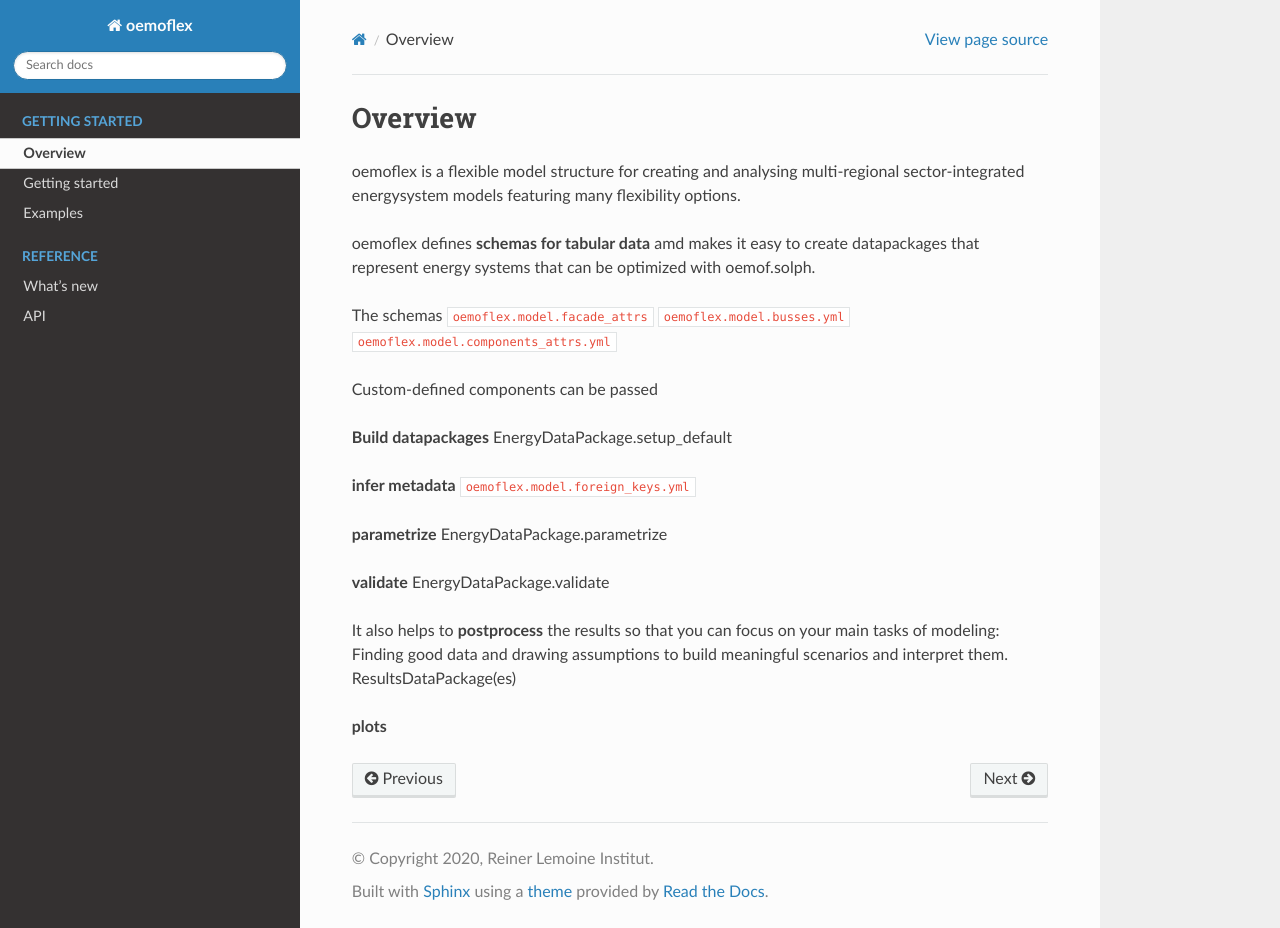
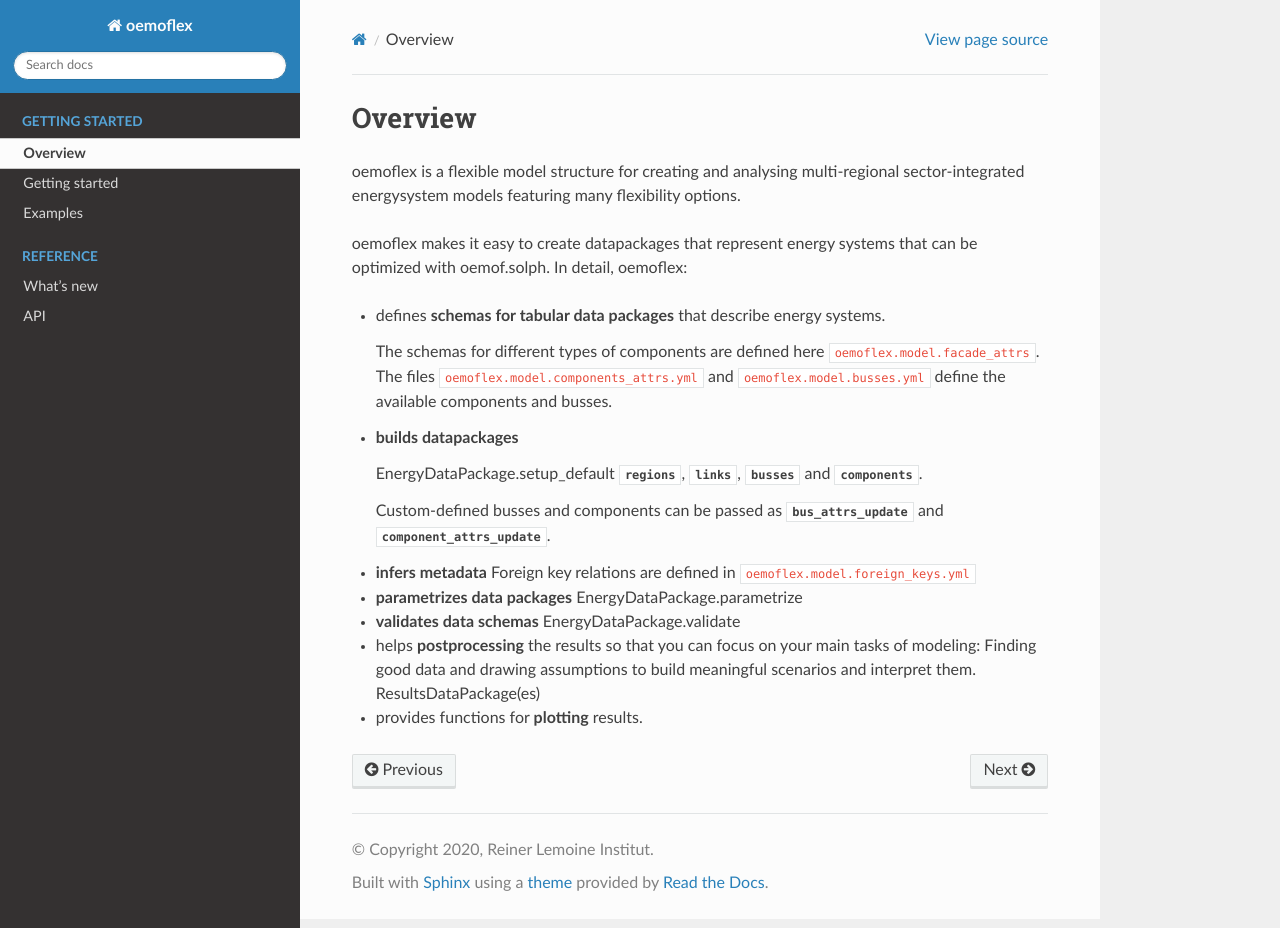
Before and after one commit to rl-institut/oemoflex, a Sphinx documentation site: the page built from docs/overview.rst, in a window 1280 px wide and 928 px high. Built offline with Sphinx 7.4.7 and the Read the Docs theme 2.0.0, drawn with Linux system fonts in a browser that asks for light colours.

Commit message:
Update overview

```diff
--- a/docs/overview.rst
+++ b/docs/overview.rst
@@ -7,26 +7,32 @@ Overview
 oemoflex is a flexible model structure for creating and analysing multi-regional sector-integrated
 energysystem models featuring many flexibility options.
 
-oemoflex defines **schemas for tabular data** amd makes it easy to create datapackages that represent
-energy systems that can be optimized with oemof.solph.
+oemoflex makes it easy to create datapackages that represent
+energy systems that can be optimized with oemof.solph. In detail, oemoflex:
 
-The schemas :file:`oemoflex.model.facade_attrs`
-:file:`oemoflex.model.busses.yml`
-:file:`oemoflex.model.components_attrs.yml`
+* defines **schemas for tabular data packages** that describe energy systems.
 
-Custom-defined components can be passed
+  The schemas for different types of components are defined here :file:`oemoflex.model.facade_attrs`.
+  The files :file:`oemoflex.model.components_attrs.yml` and :file:`oemoflex.model.busses.yml` define
+  the available components and busses.
 
-**Build datapackages** EnergyDataPackage.setup_default
+* **builds datapackages**
 
-**infer metadata**
-:file:`oemoflex.model.foreign_keys.yml`
+  EnergyDataPackage.setup_default
+  :attr:`regions`, :attr:`links`, :attr:`busses` and :attr:`components`.
 
-**parametrize** EnergyDataPackage.parametrize
+  Custom-defined busses and components can be passed as :attr:`bus_attrs_update` and
+  :attr:`component_attrs_update`.
 
-**validate** EnergyDataPackage.validate
+* **infers metadata**
+  Foreign key relations are defined in :file:`oemoflex.model.foreign_keys.yml`
 
-It also helps to **postprocess** the results so that you can focus on your main tasks
-of modeling: Finding good data and drawing assumptions to build meaningful scenarios and interpret
-them. ResultsDataPackage(es)
+* **parametrizes data packages** EnergyDataPackage.parametrize
 
-**plots**
+* **validates data schemas** EnergyDataPackage.validate
+
+* helps **postprocessing** the results so that you can focus on your main tasks of modeling: Finding
+  good data and drawing assumptions to build meaningful scenarios and interpret them.
+  ResultsDataPackage(es)
+
+* provides functions for **plotting** results.
```
